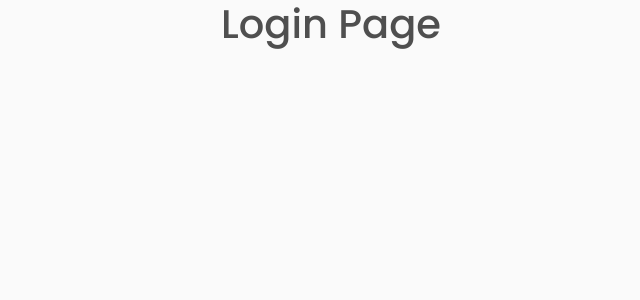
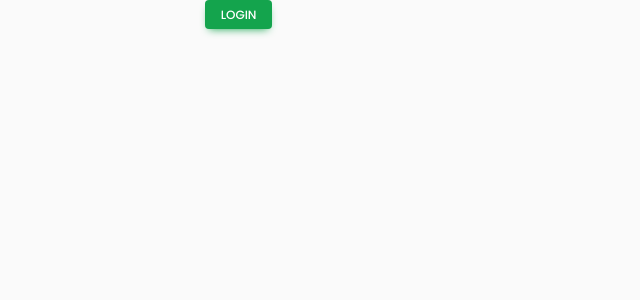
Before and after one commit to AxleBee/ATTACHMENT-MANAGEMENT-SYSTEM, a React (Create React App) app in the folder front-end/: page / in a window 1280 px wide. Shown: the top 300 px of the page, without its empty margins (44-684 px from the left). Built offline with nearby package versions, Linux system fonts and the light colour scheme.

Commit message:
Adds Authentication

```diff
--- a/front-end/src/components/Login.js
+++ b/front-end/src/components/Login.js
@@ -1,12 +1,36 @@
+import { useEffect, useState } from "react";
+import { useNavigate } from "react-router-dom";
+
 function Login() {
-    return (
-
-
-     <div>
-        <h1 className="text-center">Login Page</h1>
-     </div>
-
-    );
-  }
-
-  export default Login;
+  const navigate = useNavigate();
+  const [authenticated, setauthenticated] = useState(
+    localStorage.getItem(localStorage.getItem("authenticated") || false)
+  );
+  const user = "dan";
+  const handleSubmit = (e) => {
+    e.preventDefault();
+    if (user) {
+      setauthenticated(true)
+      localStorage.setItem("authenticated", true);
+      navigate("/supervisor-dashboard", { replace: true });
+    }
+  };
+  return (
+    <div className="container">
+      <div className="row">
+        <div className="col-md-4" align="center"></div>
+        <div className="col-md-4">
+          <button
+            type="button"
+            className="btn btn-sm btn-success"
+            onClick={handleSubmit}
+          >
+            Login
+          </button>
+        </div>
+        <div className="col-md-4"></div>
+      </div>
+    </div>
+  );
+}
+export default Login;
--- a/front-end/src/components/Supervisor/Dashboard.js
+++ b/front-end/src/components/Supervisor/Dashboard.js
@@ -1,6 +1,9 @@
 import React from "react";
 import { useEffect, useState } from "react";
+import { Navigate, useNavigate } from "react-router-dom";
+
 function SupervisorDashboard() {
+  //Back to top button
   const [backToTopButton, setBackToTopButton] = useState(false);
   useEffect(() => {
     window.addEventListener("scroll", () => {
@@ -21,9 +24,6 @@ function SupervisorDashboard() {
 
   // fetching api data
   const [movies, setMovies] = useState([]);
-
-  // const fetchData = () => {};
-
   useEffect(() => {
     fetch(
       "https://api.themoviedb.org/3/movie/popular?api_key=1a612bf729e479b9f236c64a3ddeb94b"
@@ -31,11 +31,28 @@ function SupervisorDashboard() {
       .then((response) => response.json())
       .then((data) => {
         setMovies(data["results"]);
-        // console.log(movies)
       });
   }, []);
 
-  // console.log(movies);
+  // Authentication
+  const navigate = useNavigate();
+  const [isAuthenticated, setIsAuthenticated] = useState(null);
+  useEffect(() => {
+    const loggedInUser = localStorage.getItem("authenticated");
+    if (loggedInUser) {
+      setIsAuthenticated(loggedInUser);
+    }
+  }, []);
+
+  const logOut = () => {
+    localStorage.clear();
+    navigate("/", { replace: true });
+  };
+
+  if (!isAuthenticated) {
+    navigate("/", { replace: true });
+    // <Navigate replace={true} to={"/supervisor-dashboard"}/>
+  } else {
     return (
       <div class="continer-fluid">
         <div class=" wrapper">
@@ -92,11 +109,14 @@ function SupervisorDashboard() {
                     aria-haspopup="true"
                     aria-expanded="false"
                   ></button>
-                <div class="dropdown-menu" aria-labelledby="dropdownMenuButton">
-                  <a class="dropdown-item" href="/">
+                  <div
+                    class="dropdown-menu"
+                    aria-labelledby="dropdownMenuButton"
+                  >
+                    <button class="dropdown-item" onClick={logOut}>
                       <i class="fa fa-sign-out" aria-hidden="true"></i>
                       &nbsp;&nbsp; Logout
-                  </a>
+                    </button>
                   </div>
                 </div>
               </div>
@@ -133,7 +153,9 @@ function SupervisorDashboard() {
                         </div>
                       </td>
                       <td>
-                      <div class="d-flex align-items-center">{movie.title}</div>
+                        <div class="d-flex align-items-center">
+                          {movie.title}
+                        </div>
                       </td>
                       <td>
                         <p class="fw-normal mb-1">Software engineer</p>
@@ -141,7 +163,7 @@ function SupervisorDashboard() {
                       </td>
                       <td>
                         <a
-                        href="#"
+                          href={`/feedback/${movie.id}`}
                           class="badge badge-success rounded-pill d-inline"
                         >
                           view
@@ -165,5 +187,6 @@ function SupervisorDashboard() {
       </div>
     );
   }
+}
 
 export default SupervisorDashboard;
```
Lines whose indentation alone changed are shown as unchanged.
